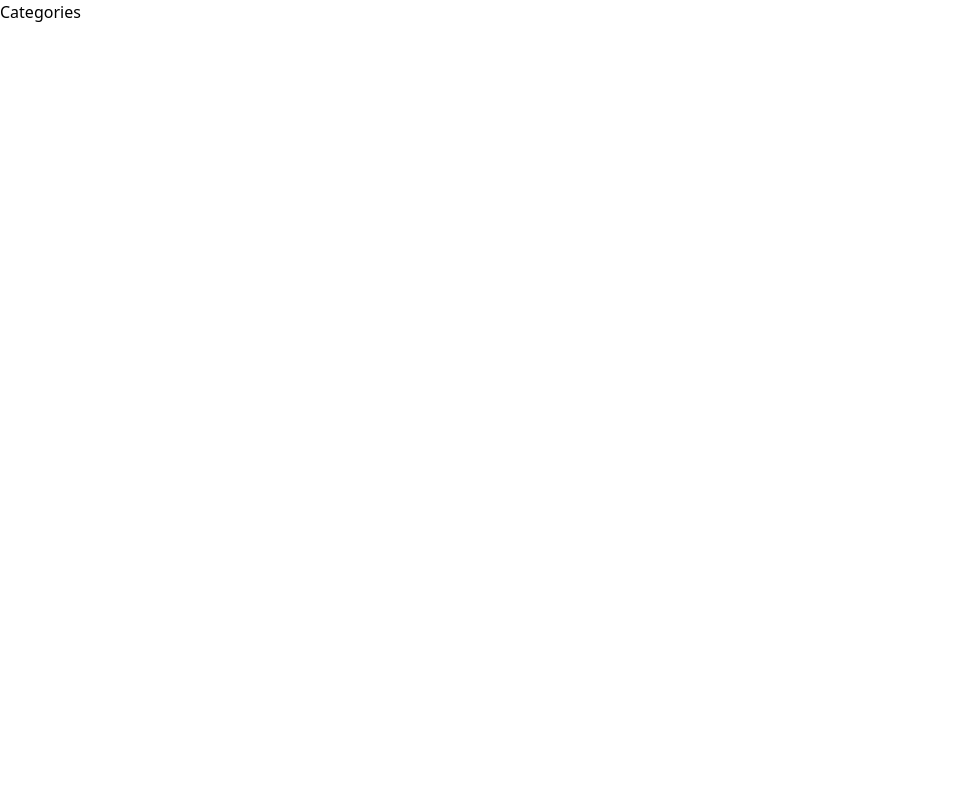
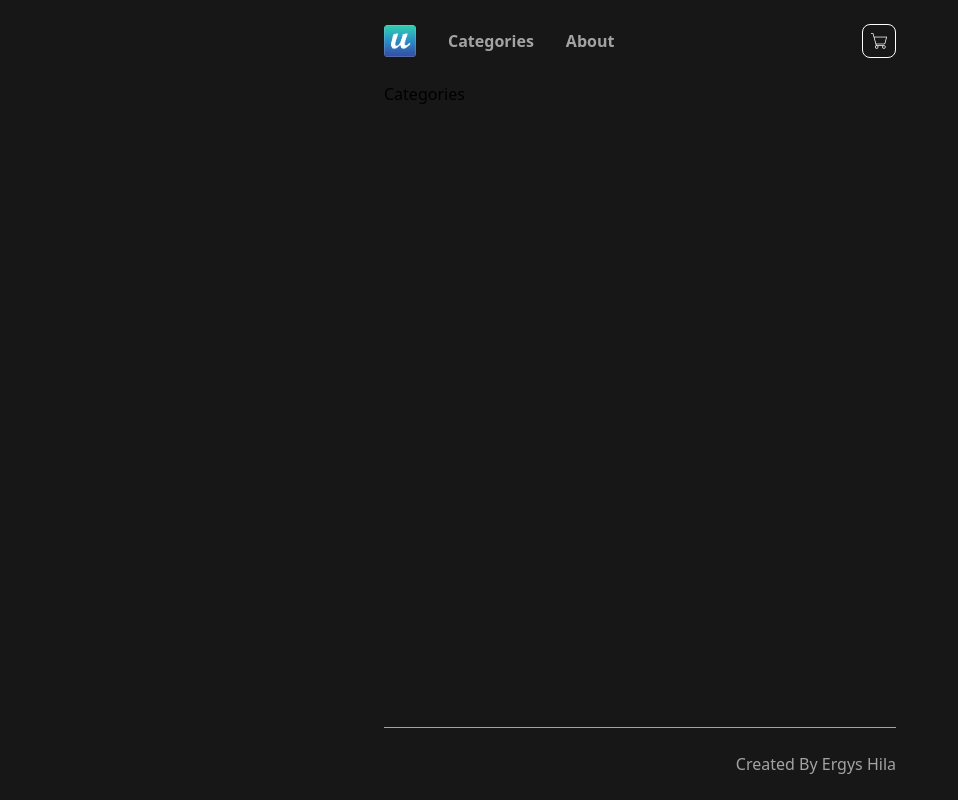
Before and after one commit to ergys25/Full-Stack-Ecommerce-Website, a SvelteKit app in the folder my-svelte-project/: page /categories in a window 1280 px wide. Shown: the whole page, without its empty margins (0-958 px from the left). Built offline with nearby package versions, Linux system fonts and the light colour scheme.

Commit message:
Update CartButton and layout components

```diff
--- a/my-svelte-project/src/lib/components/CartButton.svelte
+++ b/my-svelte-project/src/lib/components/CartButton.svelte
@@ -1,3 +1,3 @@
-<div class="border-white rounded-lg p-2 hover:border-blue-500 duration-300">
-	<img src="shopping-cart.png" alt="Cart" />
+<div class="border border-white rounded-lg p-2 hover:border-blue-500 duration-300">
+	<img src="shopping-cart.png" alt="Cart" class="h-4" />
 </div>
--- a/my-svelte-project/src/routes/+layout.svelte
+++ b/my-svelte-project/src/routes/+layout.svelte
@@ -1,5 +1,13 @@
 <script>
-    import "../app.css";
-  </script>
+	import '../app.css';
+	import Header from '../lib/components/Header.svelte';
+	import Footer from '../lib/components/Footer.svelte';
+</script>
 
-  <slot />
+<main class="bg-[#171717] min-h-screen flex flex-col justify-between px-96">
+	<Header />
+	<div class="flex-1">
+		<slot />
+	</div>
+	<Footer />
+</main>
--- a/my-svelte-project/src/routes/+page.svelte
+++ b/my-svelte-project/src/routes/+page.svelte
@@ -1,9 +1,2 @@
-<script>
-	import Header from '../lib/components/Header.svelte';
-	import Footer from '../lib/components/Footer.svelte';
-</script>
-
-<Header />
 <h1 class="text-green-500 text-4xl">Welcome to SvelteKit</h1>
 <p>Visit <a href="https://kit.svelte.dev">kit.svelte.dev</a> to read the documentation</p>
-<Footer />
```
